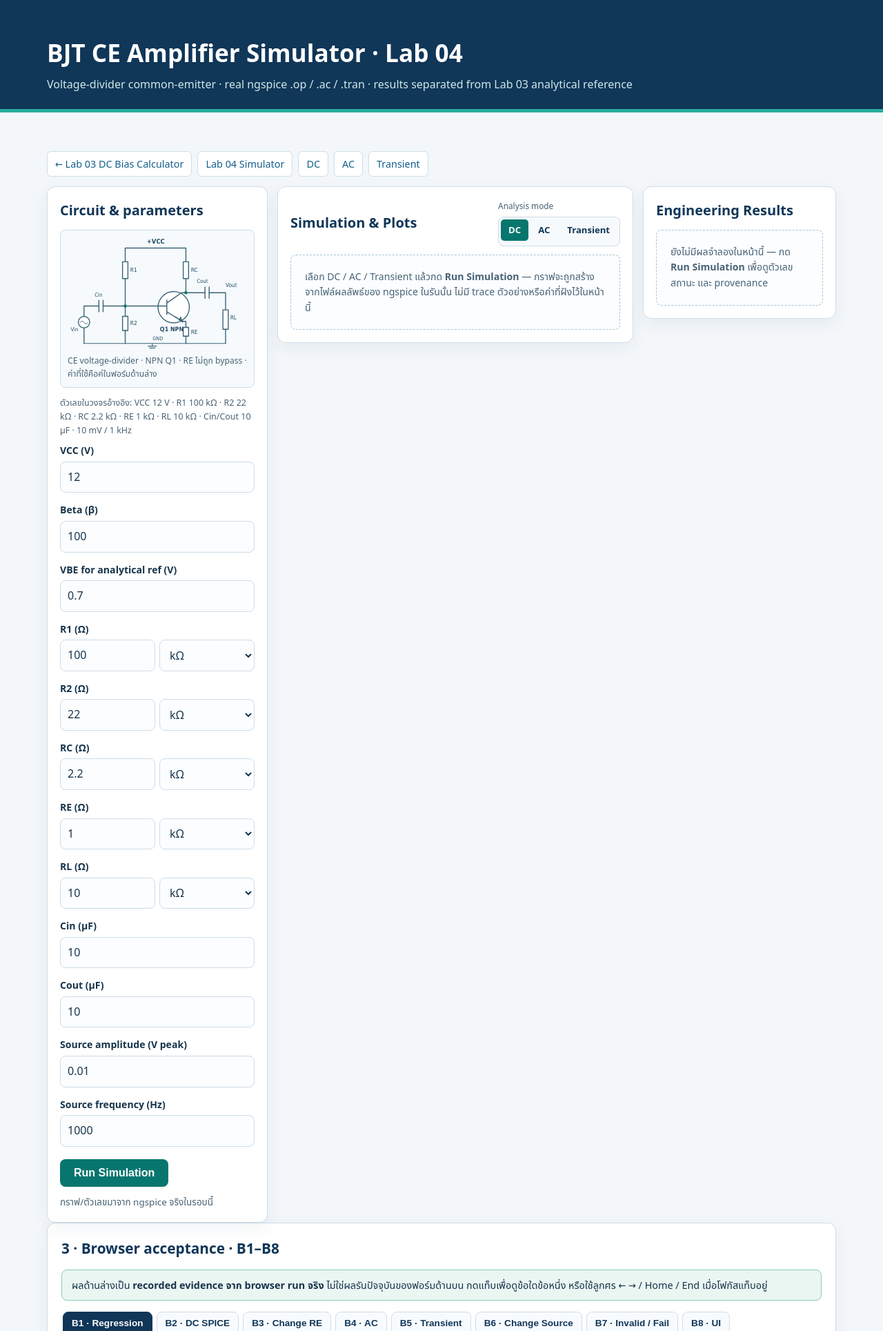
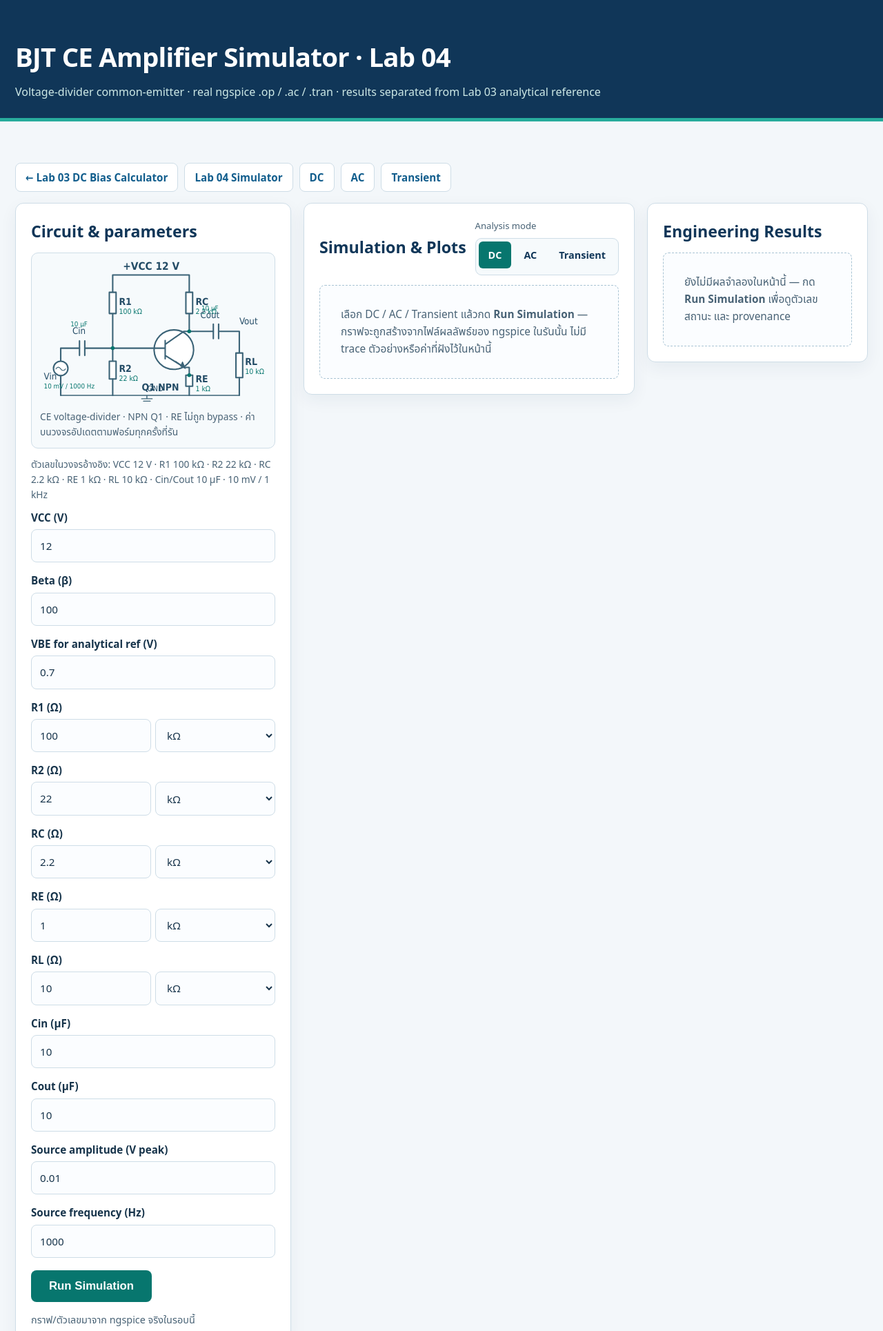
Before and after one commit to B6830083-Donlatum/B6830083-donlatum, a Flask app: page /simulator in a window 1280 px wide. Shown: the top 1929 px of the page at 69% size. Run offline with Flask 3, Linux system fonts and the light colour scheme.

Commit message:
Lab 04: enlarge circuit labels, controls and plots; refresh UI evidence

```diff
--- a/templates/simulator.html
+++ b/templates/simulator.html
@@ -11,132 +11,140 @@
       --teal: #07766e; --line: #cedde7; --muted: #486275; --warn: #a65a2c;
       --err: #a22d2d; --ok: #0d6e5d;
     }
-    * { box-sizing: border-box; }
+    * { box-sizing: border-box; scrollbar-color: #9db8c8 var(--bg); scrollbar-width: thin; }
+    ::selection { background: #b9e6dd; color: var(--navy); }
     body { margin: 0; background: var(--bg); color: var(--ink);
       font-family: system-ui, "Noto Sans Thai", Tahoma, sans-serif; line-height: 1.6; }
     a { color: #125e8d; }
-    .wrap { max-width: 1180px; margin: 0 auto; padding: 24px 18px 60px; }
+    .wrap { max-width: 1460px; margin: 0 auto; padding: 26px 22px 64px; }
     header { background: var(--navy); color: white; border-bottom: 5px solid #27ac9c;
-      padding: 24px 0 22px; margin-bottom: 18px; }
+      padding: 26px 0 24px; margin-bottom: 18px; }
     header .wrap { padding-bottom: 0; }
-    h1 { margin: 0; font-size: clamp(1.5rem, 3vw, 2.2rem); }
-    header p { margin: 6px 0 0; color: #cde9e6; }
-    nav { display: flex; flex-wrap: wrap; gap: 8px; margin: 14px 0; }
-    nav a { background: white; border: 1px solid var(--line); border-radius: 6px;
-      padding: 6px 11px; text-decoration: none; font-size: .9rem; }
+    h1 { margin: 0; font-size: clamp(1.65rem, 3vw, 2.45rem); letter-spacing: -.02em; }
+    header p { margin: 8px 0 0; color: #cde9e6; font-size: 1rem; }
+    nav { display: flex; flex-wrap: wrap; gap: 9px; margin: 16px 0; }
+    nav a { background: white; border: 1px solid var(--line); border-radius: 8px;
+      padding: 8px 14px; text-decoration: none; font-size: .95rem; font-weight: 600; }
+    nav a:hover { border-color: var(--teal); }
     .card { background: var(--card); border: 1px solid var(--line); border-radius: 12px;
-      padding: 20px; margin-bottom: 18px; box-shadow: 0 8px 24px rgba(16,54,88,.06); }
-    h2 { color: var(--navy); font-size: 1.3rem; margin: 0 0 14px; }
-    h3 { color: var(--navy); font-size: 1rem; margin: 18px 0 8px; }
+      padding: 24px; margin-bottom: 18px; box-shadow: 0 8px 24px rgba(16,54,88,.06); }
+    h2 { color: var(--navy); font-size: 1.45rem; margin: 0 0 14px; }
+    h3 { color: var(--navy); font-size: 1.1rem; margin: 18px 0 8px; }
     .grid { display: grid; grid-template-columns: repeat(auto-fit, minmax(210px, 1fr)); gap: 14px; }
-    label { display: block; font-weight: 650; font-size: .88rem; margin-bottom: 4px; }
-    input, select { width: 100%; padding: 9px 10px; border: 1px solid var(--line);
-      border-radius: 8px; background: #fbfdff; color: var(--ink); font: inherit; }
+    label { display: block; font-weight: 650; font-size: .95rem; margin-bottom: 5px; }
+    input, select { width: 100%; padding: 11px 12px; border: 1px solid var(--line);
+      border-radius: 8px; background: #fbfdff; color: var(--ink); font: inherit; font-size: .95rem; }
     input:focus, select:focus { outline: 2px solid var(--teal); outline-offset: 1px; }
     .field { display: flex; gap: 6px; }
-    button { border: 0; border-radius: 8px; padding: 11px 20px; background: var(--teal);
-      color: white; font-weight: 700; cursor: pointer; font-size: 1rem; }
+    button { border: 0; border-radius: 8px; padding: 13px 26px; background: var(--teal);
+      color: white; font-weight: 700; cursor: pointer; font-size: 1.05rem; }
     button:hover { filter: brightness(1.08); }
-    .actions { margin-top: 18px; display: flex; gap: 12px; align-items: center; flex-wrap: wrap; }
-    .hint { color: var(--muted); font-size: .84rem; }
+    button:focus-visible { outline: 3px solid var(--navy); outline-offset: 2px; }
+    .actions { margin-top: 18px; display: flex; gap: 14px; align-items: center; flex-wrap: wrap; }
+    .hint { color: var(--muted); font-size: .9rem; }
     .error { margin-top: 14px; padding: 12px 14px; border-radius: 8px;
       background: #fdecec; border: 1px solid #e5a3a3; color: var(--err); }
     .notice { background: #eaf6f2; border: 1px solid #8cc9bb;
-      padding: 10px 14px; border-radius: 8px; margin: 12px 0; font-size: .9rem; }
-    .badge { display: inline-block; padding: 5px 10px; border-radius: 999px;
-      font-size: .78rem; font-weight: 700; margin: 0 6px 6px 0; }
+      padding: 10px 14px; border-radius: 8px; margin: 12px 0; font-size: .94rem; }
+    .badge { display: inline-block; padding: 6px 12px; border-radius: 999px;
+      font-size: .85rem; font-weight: 700; margin: 0 6px 6px 0; }
     .badge.engine { background: #eaf6f2; border: 1px solid #8cc9bb; color: var(--ok); }
     .badge.analysis { background: #e9f1f8; border: 1px solid #9dbed5; color: var(--navy); }
     .badge.error { background: #fdecec; border: 1px solid #e5a3a3; color: var(--err); }
-    table { width: 100%; border-collapse: collapse; font-size: .92rem; }
-    th, td { text-align: left; padding: 8px 10px; border-bottom: 1px solid var(--line); }
+    table { width: 100%; border-collapse: collapse; font-size: .96rem; }
+    th, td { text-align: left; padding: 10px 12px; border-bottom: 1px solid var(--line); }
     th { background: #eaf2f8; color: var(--navy); width: 42%; }
     td { font-variant-numeric: tabular-nums; }
     .plot { width: 100%; height: auto; display: block; background: #fbfdff;
       border: 1px solid var(--line); border-radius: 8px; margin: 10px 0; }
-    .plot-title { font-size: 13px; font-weight: 700; fill: var(--navy); }
+    .plot-title { font-size: 15px; font-weight: 700; fill: var(--navy); }
     .grid { stroke: #dbe6ed; stroke-width: 1; }
     .axis { stroke: #8ba3b4; stroke-width: 1.3; }
-    .tick { font-size: 10px; fill: var(--muted); }
-    .axis-label { font-size: 11px; fill: var(--navy); }
-    .legend { font-size: 10px; fill: var(--ink); }
+    .tick { font-size: 12px; fill: var(--muted); }
+    .axis-label { font-size: 13px; fill: var(--navy); }
+    .legend { font-size: 12px; fill: var(--ink); }
     details { border: 1px solid var(--line); border-radius: 8px; padding: 10px 12px;
-      margin-top: 12px; background: #fcfdff; font-size: .85rem; }
+      margin-top: 12px; background: #fcfdff; font-size: .9rem; }
     summary { cursor: pointer; font-weight: 700; color: var(--navy); }
-    pre { white-space: pre-wrap; overflow-wrap: anywhere; font-size: .8rem;
+    pre { white-space: pre-wrap; overflow-wrap: anywhere; font-size: .85rem;
       max-height: 300px; overflow: auto; }
     .warnings { background: #fff4ea; border: 1px solid #e2b68f; color: #714321;
       border-radius: 8px; padding: 10px 14px; margin-top: 12px; }
-    footer { color: var(--muted); font-size: .82rem; text-align: center; }
+    footer { color: var(--muted); font-size: .88rem; text-align: center; }
 
     /* Three-column workbench: circuit / plots / results (screen target). */
-    .workbench { display: grid; align-items: start; gap: 14px;
-      grid-template-columns: minmax(270px, 320px) minmax(0, 1fr) minmax(240px, 280px); }
+    .workbench { display: grid; align-items: start; gap: 18px;
+      grid-template-columns: minmax(340px, 400px) minmax(0, 1fr) minmax(280px, 320px); }
     .panel { min-width: 0; background: var(--card); border: 1px solid var(--line);
-      border-radius: 12px; padding: 18px; box-shadow: 0 8px 24px rgba(16,54,88,.06); }
-    .panel > h2, .panel-head h2 { font-size: 1.25rem; margin: 0 0 12px; }
-    .panel-head { display: flex; flex-wrap: wrap; gap: 10px; align-items: center;
-      justify-content: space-between; margin-bottom: 12px; }
+      border-radius: 12px; padding: 22px; box-shadow: 0 8px 24px rgba(16,54,88,.06); }
+    .panel > h2, .panel-head h2 { font-size: 1.45rem; margin: 0 0 12px; }
+    .panel-head { display: flex; flex-wrap: wrap; gap: 12px; align-items: center;
+      justify-content: space-between; margin-bottom: 14px; }
     .panel-head h2 { margin: 0; }
-    .panel .notice { margin: 0 0 12px; font-size: .84rem; }
-    .circuit { margin: 0 0 12px; border: 1px solid var(--line); border-radius: 8px;
-      background: #f6fafc; padding: 10px; }
+    .panel .notice { margin: 0 0 12px; font-size: .94rem; }
+    .circuit { margin: 0 0 12px; border: 1px solid var(--line); border-radius: 10px;
+      background: #f6fafc; padding: 12px; }
     .circuit svg { width: 100%; height: auto; display: block; }
-    .circuit figcaption { color: var(--muted); font-size: .76rem; margin-top: 6px; }
+    .circuit figcaption { color: var(--muted); font-size: .86rem; margin-top: 8px; }
     fieldset.segmented { margin: 0; min-width: 0; }
-    .segmented { display: inline-flex; gap: 3px; padding: 3px; border: 1px solid var(--line);
-      border-radius: 8px; background: #f6fafc; }
+    .segmented { display: inline-flex; gap: 4px; padding: 4px; border: 1px solid var(--line);
+      border-radius: 9px; background: #f6fafc; }
     .segmented input { position: absolute; width: 1px; height: 1px; opacity: 0; }
-    .segmented label { display: inline-block; padding: 5px 11px; border-radius: 5px;
-      font-size: .82rem; font-weight: 700; color: var(--navy); cursor: pointer; }
+    .segmented label { display: inline-block; padding: 8px 14px; border-radius: 6px;
+      font-size: .9rem; font-weight: 700; color: var(--navy); cursor: pointer; }
     .segmented label:hover { background: #e6eff7; }
     .segmented input:checked + label { background: var(--teal); color: #fff; }
     .segmented input:focus-visible + label { outline: 2px solid var(--navy); outline-offset: 2px; }
-    .mode-caption { display: block; color: var(--muted); font-size: .74rem; margin-bottom: 6px; }
-    .plot-stack { display: grid; gap: 12px; }
+    .mode-caption { display: block; color: var(--muted); font-size: .82rem; margin-bottom: 7px; }
+    .plot-stack { display: grid; gap: 14px; }
     .empty { border: 1px dashed #a9c4d4; border-radius: 8px; background: #fbfdff;
-      color: var(--muted); padding: 20px; font-size: .88rem; }
-    .result-meta { display: flex; flex-wrap: wrap; gap: 4px; margin-bottom: 10px; }
+      color: var(--muted); padding: 30px; font-size: .96rem; }
+    .result-meta { display: flex; flex-wrap: wrap; gap: 6px; margin-bottom: 12px; }
     .result-meta .badge { margin: 0; }
-    .panel-right h3 { margin: 14px 0 6px; font-size: .9rem; }
-    .panel-right table { font-size: .84rem; }
+    .panel-right h3 { margin: 16px 0 8px; font-size: 1.1rem; }
+    .panel-right table { font-size: .92rem; }
     .panel-right th { width: 46%; }
-    .panel details { margin-top: 10px; }
-    .fixture-line { color: var(--muted); font-size: .78rem; margin: 0 0 8px; }
+    .panel details { margin-top: 12px; }
+    .fixture-line { color: var(--muted); font-size: .86rem; margin: 0 0 10px; }
 
     /* Browser acceptance: eight explicit cases, one per tab. */
     .tablist { display: flex; gap: 6px; overflow-x: auto; padding: 4px 2px 10px;
       border-bottom: 1px solid var(--line); }
     .tab { flex: 0 0 auto; border: 1px solid var(--line); border-radius: 8px 8px 0 0;
-      background: #f8fbfe; color: var(--navy); padding: 8px 12px; font-size: .85rem;
+      background: #f8fbfe; color: var(--navy); padding: 9px 14px; font-size: .9rem;
       font-weight: 750; cursor: pointer; }
     .tab[aria-selected="true"] { background: var(--navy); border-color: var(--navy); color: #fff; }
     .tab:focus-visible { outline: 2px solid var(--teal); outline-offset: 2px; }
-    .tabpanel { padding: 16px 2px 0; }
+    .tabpanel { padding: 18px 2px 0; }
     .tabpanel[hidden] { display: none; }
-    .evidence { display: grid; grid-template-columns: minmax(0, 1fr) 280px;
-      gap: 18px; align-items: start; }
+    .evidence { display: grid; grid-template-columns: minmax(0, 1.35fr) minmax(280px, .65fr);
+      gap: 22px; align-items: start; }
     .evidence figure { margin: 0; }
     .evidence img { width: 100%; border: 1px solid var(--line); border-radius: 8px;
-      background: #fff; display: block; }
-    .evidence figcaption { color: var(--muted); font-size: .78rem; margin-top: 6px; }
-    .evidence p, .evidence li { font-size: .88rem; }
+      background: #fff; display: block; box-shadow: 0 6px 18px rgba(16,54,88,.06); }
+    .evidence figcaption { color: var(--muted); font-size: .84rem; margin-top: 8px; }
+    .evidence p, .evidence li { font-size: .94rem; }
     @media (max-width: 1080px) {
-      .workbench { grid-template-columns: minmax(260px, 320px) minmax(0, 1fr); }
+      .workbench { grid-template-columns: minmax(300px, 360px) minmax(0, 1fr); }
       .panel-right { grid-column: 1 / -1; }
     }
     @media (max-width: 760px) {
-      header { padding: 18px 0 16px; }
-      .card { padding: 15px; }
+      header { padding: 20px 0 18px; }
+      .wrap { padding: 20px 14px 48px; }
+      .card { padding: 18px; }
       .grid { grid-template-columns: 1fr; }
       .evidence { grid-template-columns: 1fr; }
       .workbench { grid-template-columns: 1fr; }
       .panel-right { grid-column: auto; }
-      .panel { padding: 15px; }
+      .panel { padding: 18px; }
     }
   </style>
 </head>
 <body>
+{% macro rlabel(name, default) -%}
+{% set u = form.get(name ~ '_unit', 'kohm') -%}
+{{ form.get(name, default) }}{% if u == 'kohm' %} kΩ{% elif u == 'mohm' %} MΩ{% else %} Ω{% endif -%}
+{%- endmacro %}
 <header>
   <div class="wrap">
     <h1>BJT CE Amplifier Simulator · Lab 04</h1>
@@ -164,7 +172,7 @@
           <desc id="ce-desc">VCC feeds R1 and RC. R1 and R2 meet at the base of Q1.
             RC feeds the collector, RE connects the emitter to ground, Cin and Cout couple
             the source and RL, and all grounds are shared.</desc>
-          <g fill="none" stroke="#3b6377" stroke-width="2.5" stroke-linecap="round" stroke-linejoin="round">
+          <g fill="none" stroke="#3b6377" stroke-width="3" stroke-linecap="round" stroke-linejoin="round">
             <path d="M151 28H310 M151 28V64 M151 108V180 M310 28V64 M310 108V145"/>
             <rect x="144" y="64" width="14" height="44" fill="#fff"/>
             <rect x="303" y="64" width="14" height="44" fill="#fff"/>
@@ -187,20 +195,30 @@
             <path d="M43 278H414 M222 278V285 M211 285H233 M215 290H229" stroke-width="2"/>
           </g>
           <g fill="#254d67" font-family="Tahoma,Arial,sans-serif">
-            <text x="231" y="17" text-anchor="middle" font-size="17" font-weight="700">+VCC</text>
-            <text x="164" y="91" font-size="15">R1</text><text x="323" y="91" font-size="15">RC</text>
-            <text x="164" y="230" font-size="15">R2</text><text x="323" y="253" font-size="15">RE</text>
-            <text x="242" y="246" font-size="16" font-weight="700">Q1 NPN</text>
-            <text x="81" y="155" font-size="14" text-anchor="middle">Cin</text>
-            <text x="353" y="119" font-size="14" text-anchor="middle">Cout</text>
-            <text x="426" y="216" font-size="15">RL</text>
-            <text x="414" y="131" font-size="15">Vout</text>
-            <text x="8" y="245" font-size="14">Vin</text>
-            <text x="223" y="270" font-size="13">GND</text>
+            <text x="231" y="17" text-anchor="middle" font-size="22" font-weight="700">+VCC {{ form.get('vcc', '12') }} V</text>
+            <text x="164" y="90" font-size="20" font-weight="700">R1</text>
+            <text x="164" y="109" font-size="15" fill="#07766e">{{ rlabel('r1', '100') }}</text>
+            <text x="323" y="90" font-size="20" font-weight="700">RC</text>
+            <text x="323" y="109" font-size="15" fill="#07766e">{{ rlabel('rc', '2.2') }}</text>
+            <text x="164" y="229" font-size="20" font-weight="700">R2</text>
+            <text x="164" y="248" font-size="15" fill="#07766e">{{ rlabel('r2', '22') }}</text>
+            <text x="323" y="251" font-size="20" font-weight="700">RE</text>
+            <text x="323" y="270" font-size="15" fill="#07766e">{{ rlabel('re', '1') }}</text>
+            <text x="250" y="268" text-anchor="middle" font-size="20" font-weight="700">Q1 NPN</text>
+            <text x="81" y="150" text-anchor="middle" font-size="19">Cin</text>
+            <text x="81" y="134" text-anchor="middle" font-size="14" fill="#07766e">{{ form.get('cin', '10') }} µF</text>
+            <text x="353" y="118" text-anchor="middle" font-size="19">Cout</text>
+            <text x="353" y="102" text-anchor="middle" font-size="14" fill="#07766e">{{ form.get('cout', '10') }} µF</text>
+            <text x="426" y="215" font-size="20" font-weight="700">RL</text>
+            <text x="426" y="234" font-size="15" fill="#07766e">{{ rlabel('rl', '10') }}</text>
+            <text x="414" y="130" font-size="19">Vout</text>
+            <text x="8" y="245" font-size="19">Vin</text>
+            <text x="8" y="263" font-size="14" fill="#07766e">{{ (form.get('amp', '0.01')|float * 1000)|round|int }} mV / {{ (form.get('freq', '1000')|float)|round|int }} Hz</text>
+            <text x="223" y="270" font-size="16">GND</text>
           </g>
-          <g fill="#07766e"><circle cx="151" cy="180" r="4"/><circle cx="310" cy="145" r="4"/></g>
+          <g fill="#07766e"><circle cx="151" cy="180" r="4"/><circle cx="310" cy="145" r="4"/><circle cx="310" cy="236" r="4"/></g>
         </svg>
-        <figcaption>CE voltage-divider · NPN Q1 · RE ไม่ถูก bypass · ค่าที่ใช้คือค่ในฟอร์มด้านล่าง</figcaption>
+        <figcaption>CE voltage-divider · NPN Q1 · RE ไม่ถูก bypass · ค่าบนวงจรอัปเดตตามฟอร์มทุกครั้งที่รัน</figcaption>
       </figure>
       <p class="fixture-line">ตัวเลขในวงจรอ้างอิง: VCC 12 V · R1 100 kΩ · R2 22 kΩ · RC 2.2 kΩ · RE 1 kΩ · RL 10 kΩ · Cin/Cout 10 µF · 10 mV / 1 kHz</p>
       <div class="grid">
@@ -558,8 +576,8 @@
           <p>เปิด Desktop และ viewport กว้าง 390 CSS px แล้วเปลี่ยน analysis mode กราฟ/หน่วย/ปุ่มอ่านง่าย</p>
           <ul>
             <li><code>window.innerWidth = 390</code></li>
-            <li><code>.grid</code> คอมพิวต์เป็น 1 คอลัมน์ (307 px)</li>
-            <li>ปุ่มกว้าง 157 px ยังอ่านง่าย</li>
+            <li><code>.grid</code> คอมพิวต์เป็น 1 คอลัมน์ (314 px)</li>
+            <li>ปุ่มกว้าง 175 px และวงจรแสดงค่าจากฟอร์ม ยังอ่านง่าย</li>
             <li>เปลี่ยน mode เป็น AC สำเร็จ</li>
           </ul>
           <p class="hint">หลักฐานเป็น iframe viewport 390 px ใน Chromium ไม่ใช่ Playwright MCP device emulation</p>
```
Also changed, not shown: docs/validation.md (+9 -6 lines), README.md, 7 other files.
